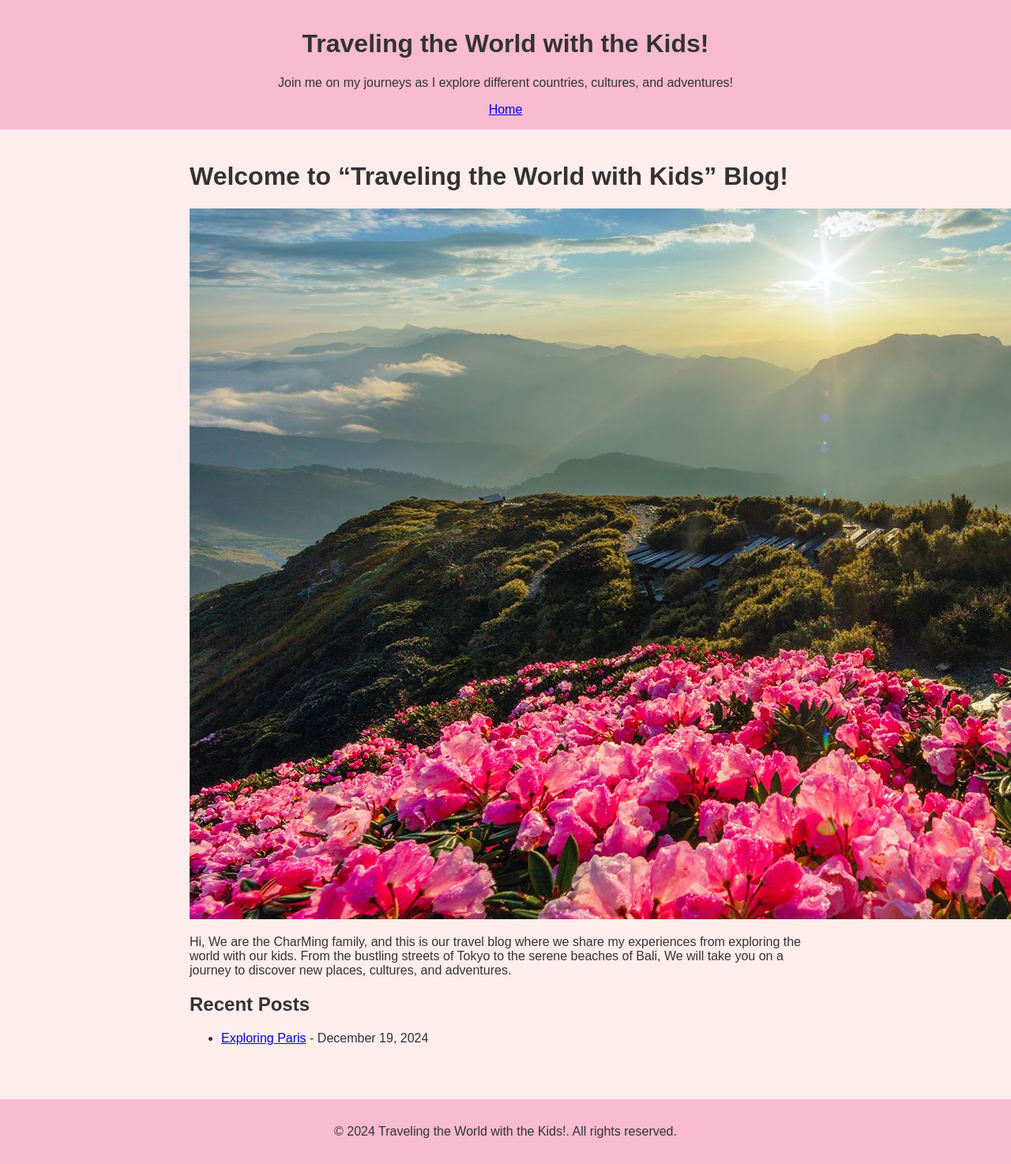
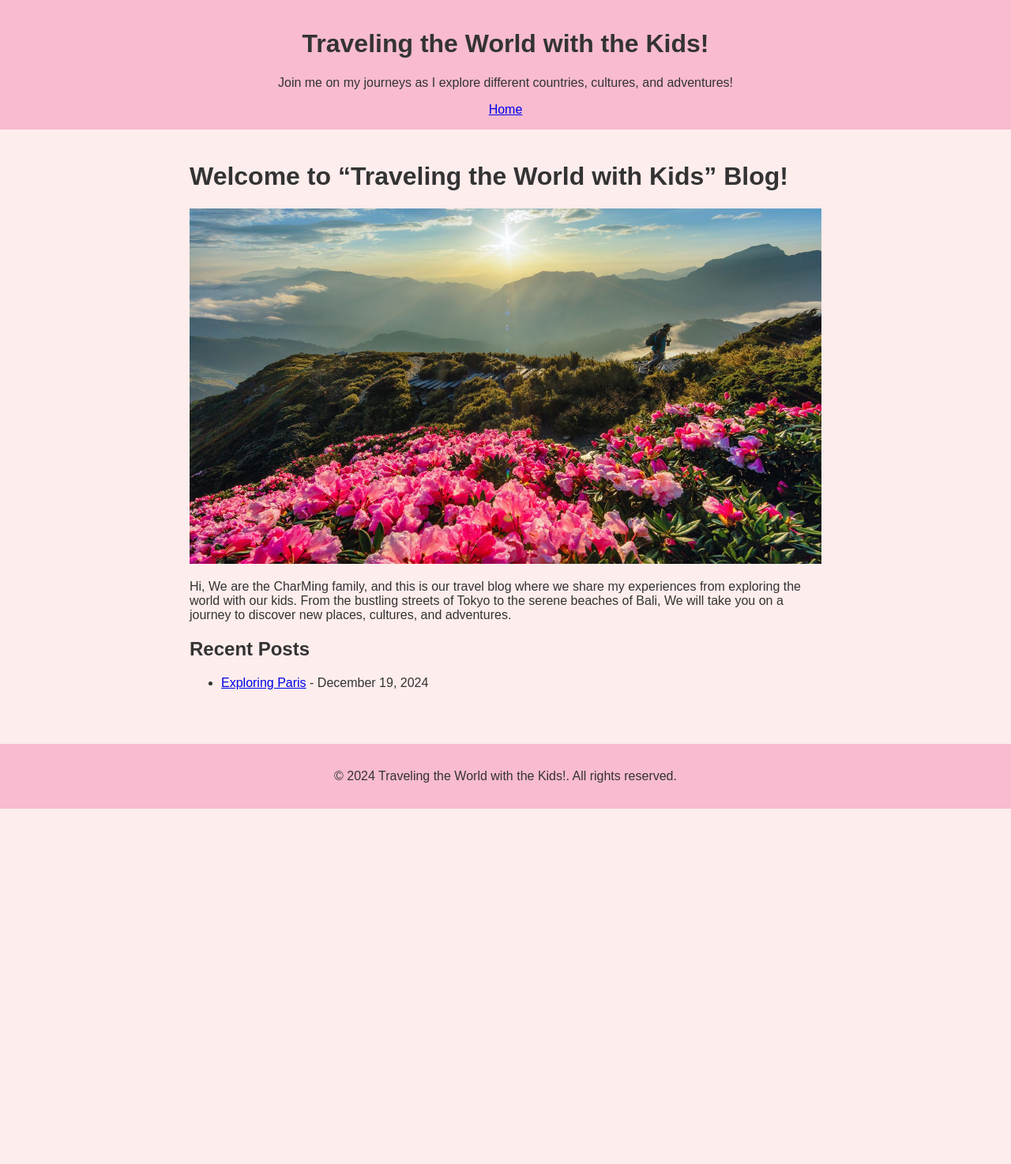
Before and after one commit to charming-content/travelwithkids.github.io, a Jekyll site: the page built from index.md, in a window 1280 px wide. Shown: the whole page at 79% size. Built offline with Jekyll 4.4.1, drawn with Linux system fonts in a browser that asks for light colours; after the commit the page ends 1024 px from its top, so only the background shows below that.

Commit message:
Update style.css

```diff
--- a/assets/style.css
+++ b/assets/style.css
@@ -25,3 +25,13 @@ footer {
   padding: 1em;
   margin-top: 2em;
 }
+
+.image-container {
+  max-width: 800px;   /* Limit the maximum width of the image container */
+  margin: auto;       /* Center the image on large screens */
+}
+
+img {
+  max-width: 100%;  /* Ensure the image scales down as needed */
+  height: auto;
+}
```
